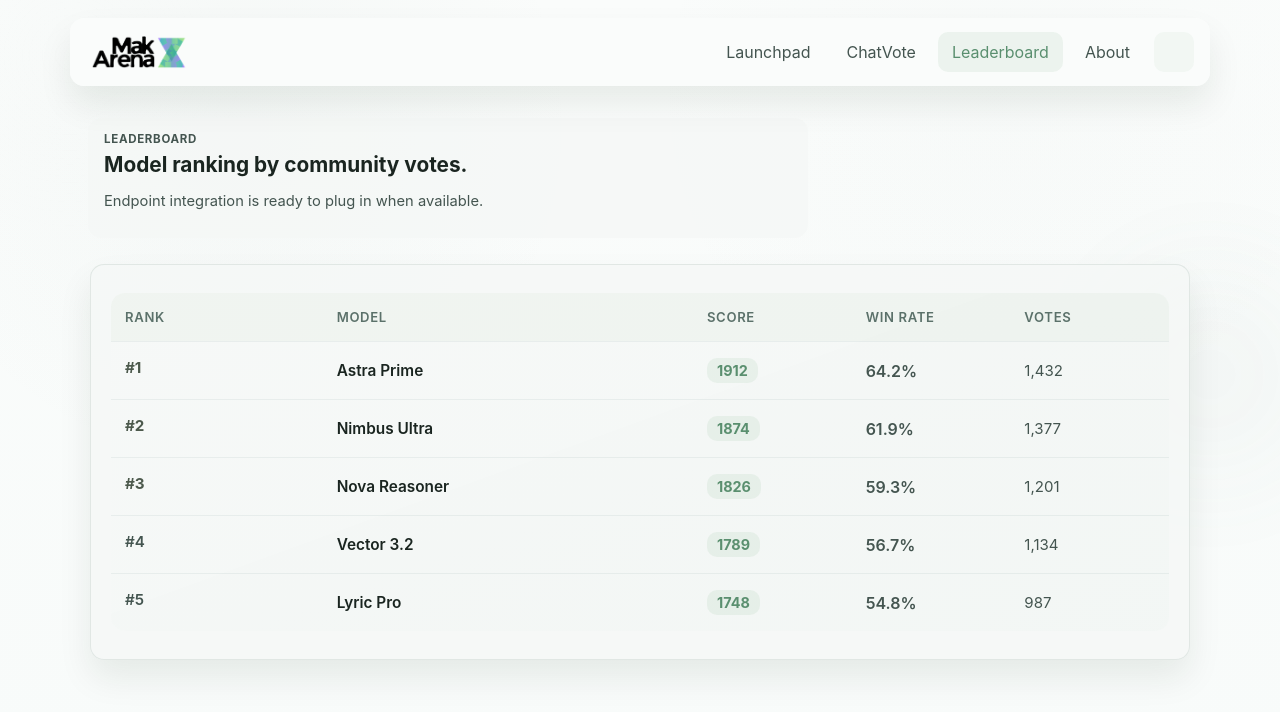
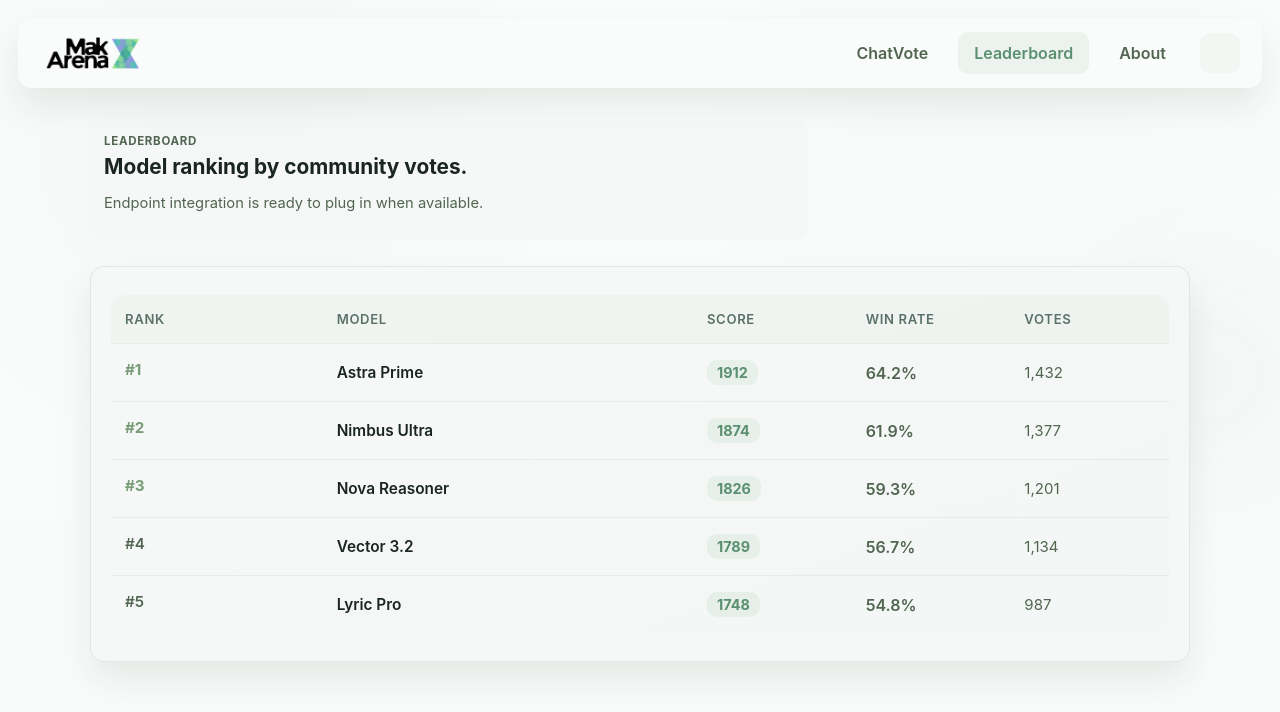
Before and after one commit to Adstract-AI/llm-arena-frontend, a React (Vite) app: page /leaderboard in a window 1280 px wide. Shown: the top 712 px of the page. Built offline with nearby package versions, Linux system fonts and the light colour scheme; some icons are missing.

Commit message:
bettered navbar

```diff
--- a/src/app/layout/AppLayout.tsx
+++ b/src/app/layout/AppLayout.tsx
@@ -4,7 +4,6 @@ import LightModeRoundedIcon from '@mui/icons-material/LightModeRounded'
 import { Link, NavLink, Outlet } from 'react-router-dom'
 
 const navItems = [
-  { to: '/', label: 'Launchpad' },
   { to: '/chatvote', label: 'ChatVote' },
   { to: '/leaderboard', label: 'Leaderboard' },
   { to: '/about', label: 'About' },
--- a/src/index.css
+++ b/src/index.css
@@ -115,7 +115,7 @@
   --line: rgba(113, 142, 133, 0.1);
   --line-strong: rgba(113, 142, 133, 0.16);
   --text-main: #1a2520;
-  --text-muted: #445550;
+  --text-muted: #516551;
   --text-soft: #5b716a;
   --action: #5a8f6f;
   --action-strong: #6fa372;
@@ -217,13 +217,13 @@ input {
 }
 
 .topbar__inner {
-  max-width: 1140px;
+  max-width: 1260px;
   margin: 0 auto;
   display: flex;
   align-items: center;
   justify-content: space-between;
-  gap: 18px;
-  padding: 14px 16px;
+  gap: 26px;
+  padding: 14px 22px;
   border-radius: var(--radius-md);
   background: var(--topbar-bg);
   backdrop-filter: blur(10px);
@@ -257,21 +257,22 @@ input {
 .topnav {
   display: flex;
   align-items: center;
-  gap: 8px;
+  gap: 14px;
 }
 
 .topbar__actions {
   display: flex;
   align-items: center;
-  gap: 10px;
+  gap: 18px;
 }
 
 .topnav__link {
   text-decoration: none;
-  padding: 10px 14px;
+  padding: 11px 16px;
   border-radius: var(--radius-sm);
   color: var(--text-muted);
   transition: color 200ms ease, background-color 200ms ease;
+  font-weight: 600;
 }
 
 .topnav__link:hover,
@@ -516,7 +517,7 @@ input {
 }
 
 .rank-number.top-rank {
-  color: #4c594c;
+  color: #779c76;
   font-weight: 700;
 }
 
```
